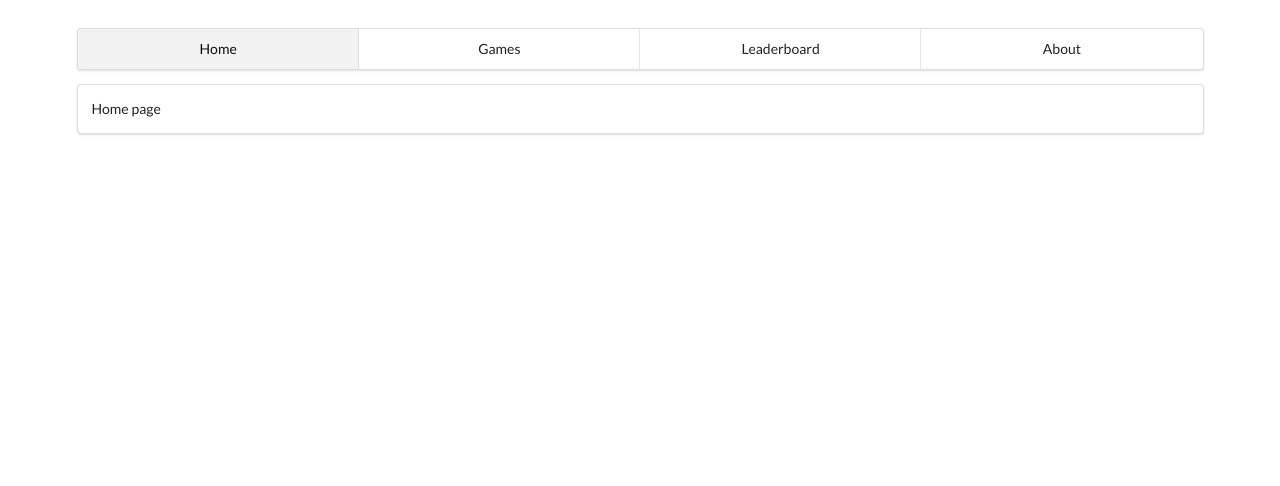
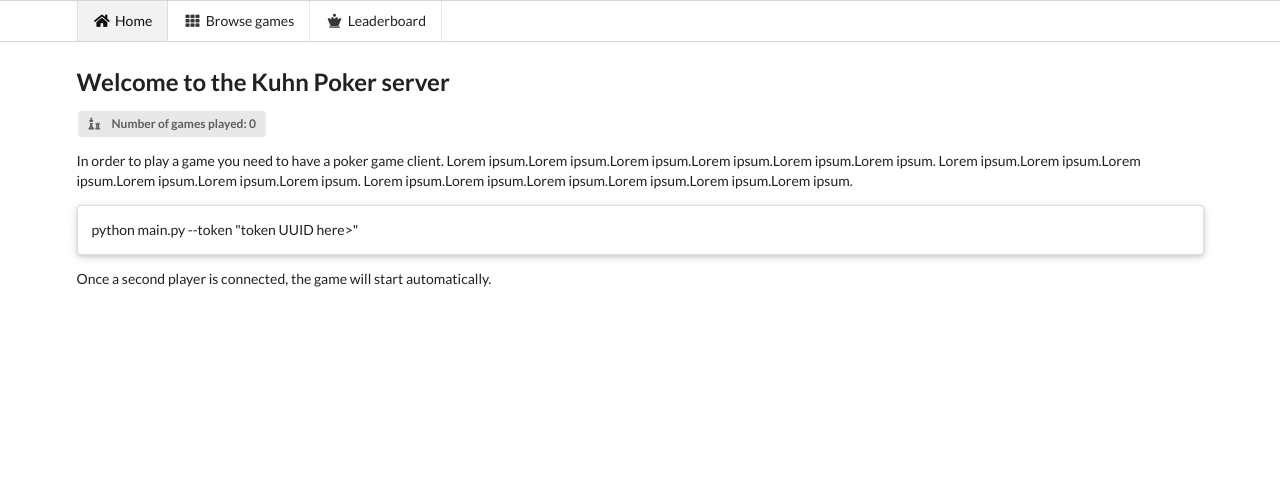
Before and after one commit to tue-5ARA0-2021-Q3/poker-server-backend, a Django app: page /home/ in a window 1280 px wide. Shown: the top 486 px of the page. After the commit the page ends 287 px from the top, so only its background shows below. Run offline with Django 3.2, Linux system fonts and the light colour scheme; data that the repository does not hold is empty; parts of the project's set-up code (start-up, migrations or seed data) failed here and were passed over; some libraries are stand-ins or nearby versions.

Commit message:
feat(): home view with game counter

```diff
--- a/backend/urls.py
+++ b/backend/urls.py
@@ -17,6 +17,7 @@ from django.contrib import admin
 from django.urls import path
 
 from pages.views import home_view, games_view, game_view, leaderboard_view, about_view
+from pages.api import game_counter
 
 from coordinator.handlers import game_coordinator_handlers
 
@@ -27,8 +28,9 @@ urlpatterns = [
     path('game/<str:game_id>/', game_view, name = 'game'),
     path('leaderboard/', leaderboard_view, name = 'leaderboard'),
     path('about/', about_view, name = 'about'),
+    path('admin/', admin.site.urls),
 
-    path('admin/', admin.site.urls),
+    path('api/game_counter', game_counter)
 ]
 
 
--- /dev/null
+++ b/pages/api.py
@@ -0,0 +1,10 @@
+
+
+from django.http.response import JsonResponse
+
+from coordinator.models import Game
+
+def game_counter(request, *args, **kwargs):
+    return JsonResponse({
+        'counter': Game.objects.count()
+    })
--- a/pages/templates/home.html
+++ b/pages/templates/home.html
@@ -1,7 +1,57 @@
 {% extends "base.html" %}
 
 {% block content %}
-    <div class="ui segment">
-        Home page
+    <div id="home">
+        <div class="ui large header">Welcome to the Kuhn Poker server</div>
+        <p>
+            <div class="ui label">
+                <i class="chess icon"></i>
+                Number of games played:
+                <div class="ui active inline tiny loader" v-if="!initialized"></div>
+                <span v-else>[[ numberOfGamesPlayed ]]</span>
+            </div>
+        </p>
+        <p>
+            In order to play a game you need to have a poker game client.
+            Lorem ipsum.Lorem ipsum.Lorem ipsum.Lorem ipsum.Lorem ipsum.Lorem ipsum.
+            Lorem ipsum.Lorem ipsum.Lorem ipsum.Lorem ipsum.Lorem ipsum.Lorem ipsum.
+            Lorem ipsum.Lorem ipsum.Lorem ipsum.Lorem ipsum.Lorem ipsum.Lorem ipsum.
+        </p>
+        <div class="ui raised segment">
+            python main.py --token "token UUID here>"
+        </div>
+        <p>
+            Once a second player is connected, the game will start automatically.
+        </p>
     </div>
+    <script>
+        var app = new Vue({
+            delimiters: ["[[", "]]"],
+            el: '#home',
+            data: {
+              initialized: false,
+              numberOfGamesPlayed: 0,
+              timer: undefined
+            },
+            created: function() {
+                this.fetchNumberOfGamesPlayed()
+                this.timer = setInterval(() => this.fetchNumberOfGamesPlayed(), 5_000)
+            },
+            methods: {
+                fetchNumberOfGamesPlayed: function() {
+                    fetch('{{ request.scheme }}://{{ request.get_host }}/api/game_counter')
+                        .then(response => response.json())
+                        .then((data) => {
+                            this.numberOfGamesPlayed = data.counter
+                            this.initialized = true
+                        })
+                },
+            },
+            destroyed: function() {
+                if (this.timer) {
+                    clearInterval(this.timer)
+                }
+            }
+          })
+    </script>
 {% endblock content %}
--- a/templates/base.html
+++ b/templates/base.html
@@ -3,10 +3,11 @@
 <head>
     <link rel="stylesheet" type="text/css"
           href="https://cdnjs.cloudflare.com/ajax/libs/semantic-ui/2.4.1/semantic.min.css">
+    <script src="https://cdn.jsdelivr.net/npm/vue@2/dist/vue.js"></script>
 </head>
 <body>
+    {% include "navbar.html" %}
 <div class="ui container" style="margin-top: 2em;">
-    {% include "navbar.html" %}
     {% block content %}
         Replace block content
     {% endblock content %}
--- a/templates/navbar.html
+++ b/templates/navbar.html
@@ -1,9 +1,15 @@
 {% with request.resolver_match.url_name as url_name %}
-    <div class="ui four item menu">
-        <a class="item {% if url_name == 'home' %} active {% endif %}" href="{% url 'home' %}">Home</a>
-        <a class="item {% if url_name == 'games' %} active {% endif %}" href="{% url 'games' %}">Games</a>
-        <a class="item {% if url_name == 'leaderboard' %} active {% endif %}"
-           href="{% url 'leaderboard' %}">Leaderboard</a>
-        <a class="item {% if url_name == 'about' %} active {% endif %}" href="{% url 'about' %}">About</a>
-    </div>
+    <div class="ui attached stackable menu">
+        <div class="ui container">
+          <a class="item {% if url_name == 'home' %} active {% endif %}" href="{% url 'home' %}">
+            <i class="home icon"></i> Home
+          </a>
+          <a class="item {% if url_name == 'games' %} active {% endif %}" href="{% url 'games' %}">
+            <i class="grid layout icon"></i> Browse games
+          </a>
+          <a class="item  {% if url_name == 'leaderboard' %} active {% endif %}" href="{% url 'leaderboard' %}">
+            <i class="chess queen icon"></i> Leaderboard
+          </a>
+        </div>
+      </div>
 {% endwith %}
```
